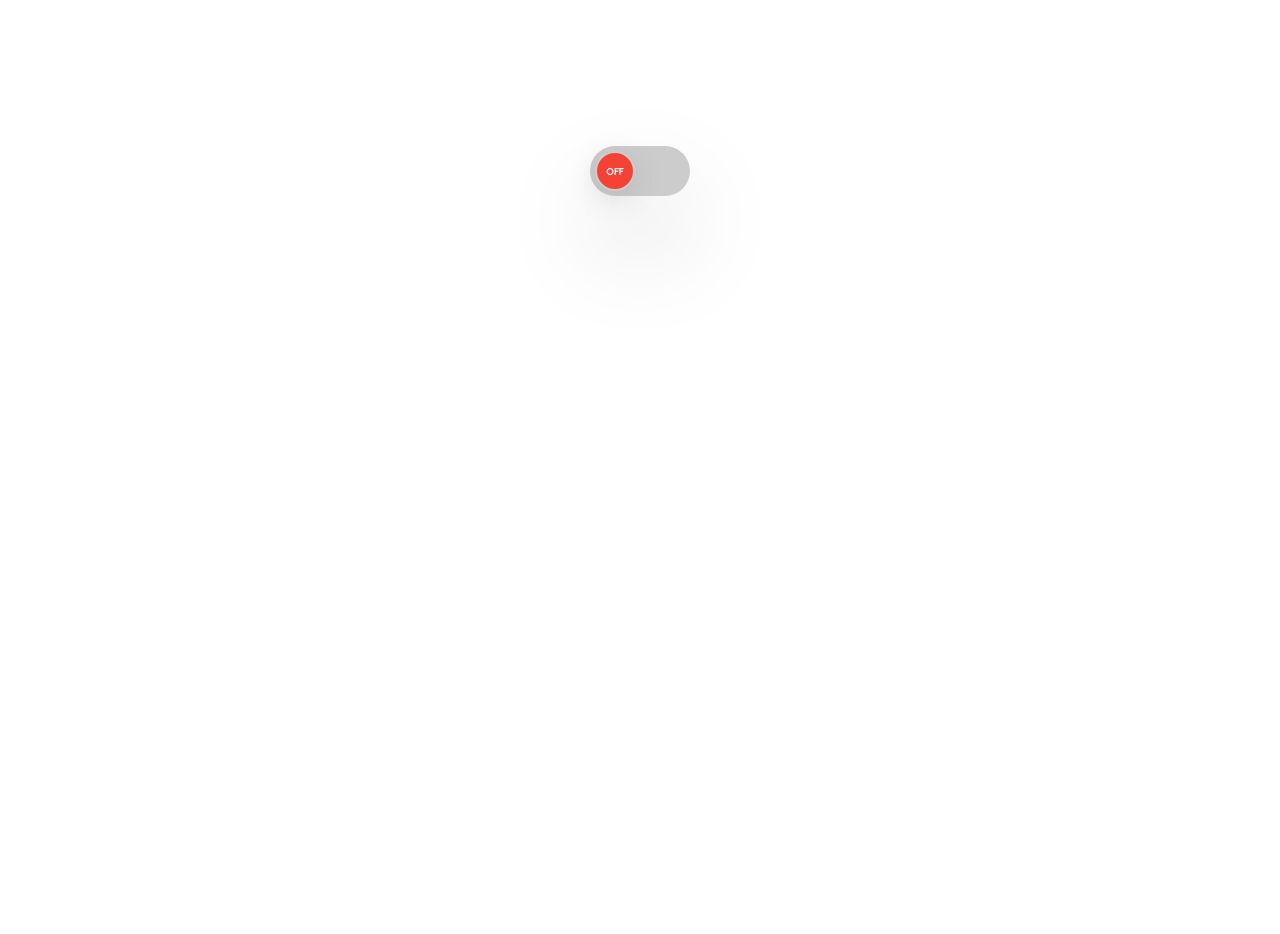
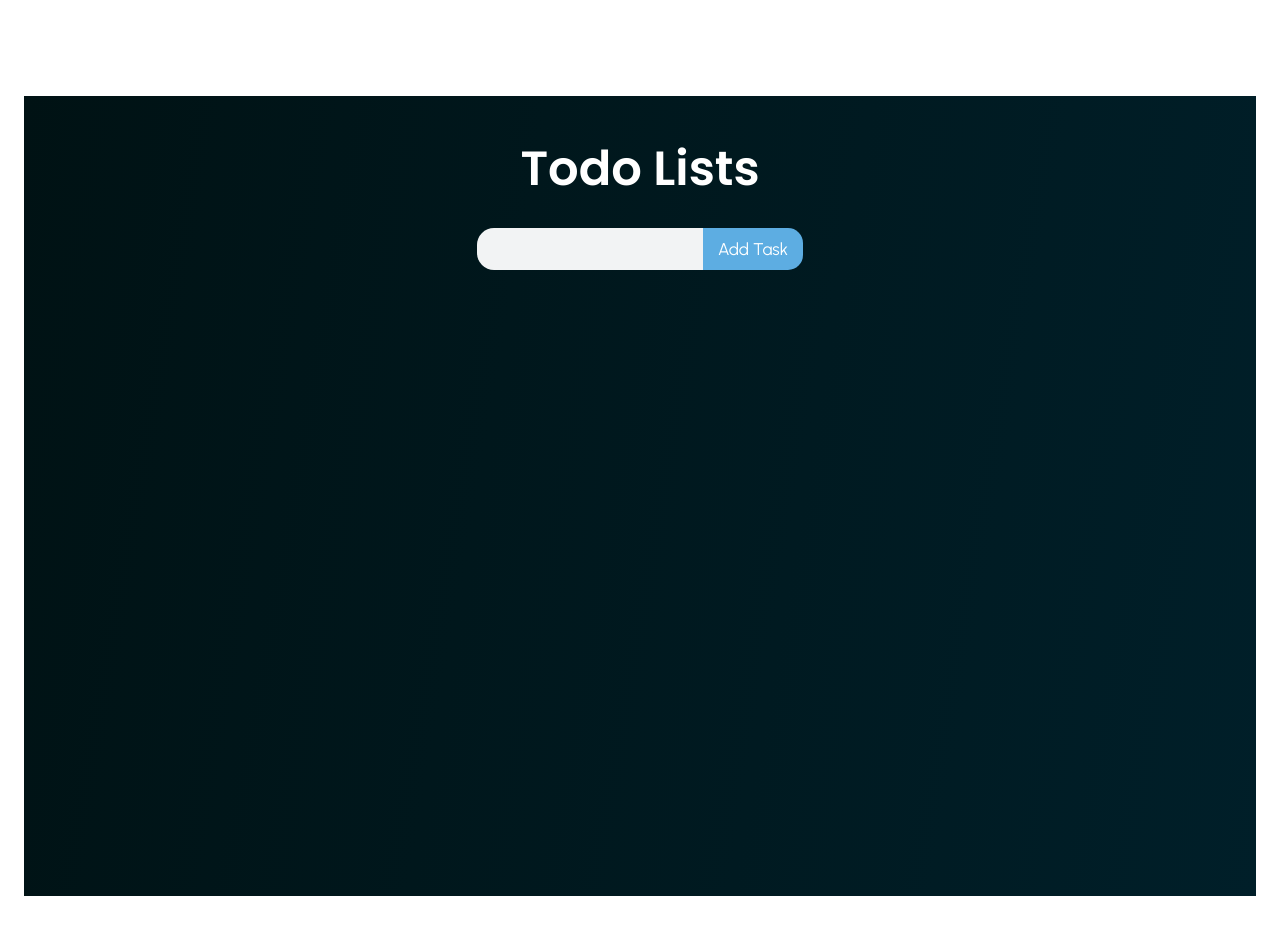
Before and after one commit to munsifniazi/ReactDevelopment, a React (Vite) app in the folder 02React/: page / in a window 1280 px wide. Shown: the top 934 px of the page. Before the commit the page ends 800 px from the top, so only its background shows below. Built offline with nearby package versions, Linux system fonts and the light colour scheme.

Commit message:
Update App.jsx

```diff
--- a/02React/src/App.jsx
+++ b/02React/src/App.jsx
@@ -1,17 +1,18 @@
 import React from 'react';
-import EventsHandling from './components/EventsHandling';
-import EventProps from './EventProps';
-import EventPrac from './EventPrac';
-import { EventPropagation } from './EventPropagation';
-import State from './components/hooks/State';
+// import EventsHandling from './components/EventsHandling';
+// import EventProps from './EventProps';
+// import EventPrac from './EventPrac';
+// import { EventPropagation } from './EventPropagation';
+// import State from './components/hooks/State';
 // import NetflixSeries from './components/NetflixSeries';
 // import Profile from './components/Profile';
 // import './components/Netflix.css';
-import './components/EV.css';
-import DerivedState from './components/hooks/DerivedState';
-import PracHooks from './components/hooks/PracHooks';
-import LiftingState from './components/hooks/LiftingState';
-import ToggleSwitch from './Projects/ToggleSwitch/ToggleSwitch';
+// import './components/EV.css';
+// import DerivedState from './components/hooks/DerivedState';
+// import PracHooks from './components/hooks/PracHooks';
+// import LiftingState from './components/hooks/LiftingState';
+// import ToggleSwitch from './Projects/ToggleSwitch/ToggleSwitch';
+import Todo from './Projects/Todo/Todo';
 
 const App = () => {
   return (
@@ -27,7 +28,8 @@ const App = () => {
       {/* <DerivedState/> */}
       {/* <PracHooks /> */}
       {/* <LiftingState /> */}
-      <ToggleSwitch/>
+      {/* <ToggleSwitch/> */}
+      <Todo/>
     </section>
   );
 };
```
